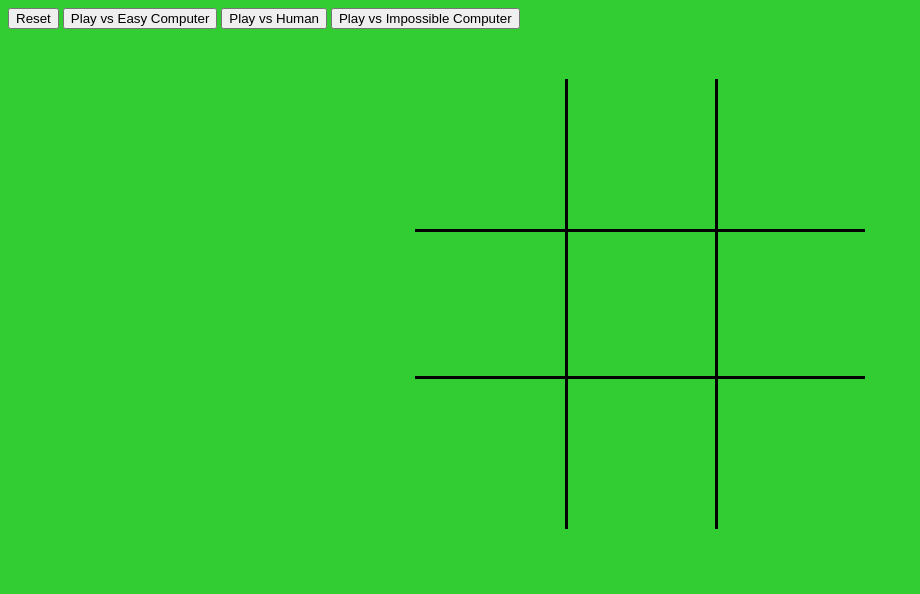
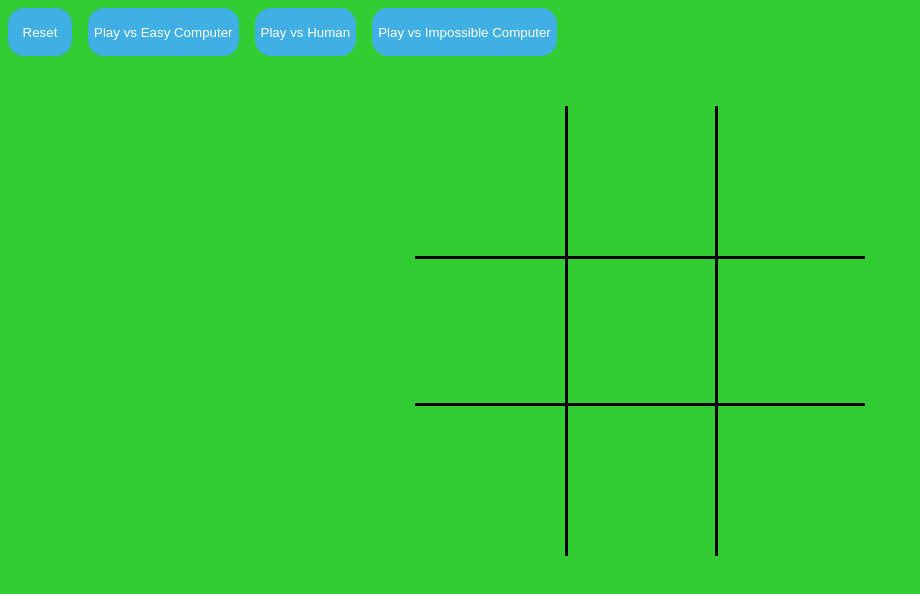
Before and after one commit to WiredGuitars/tic-tac-toe, a plain HTML site: page index.html in a window 1280 px wide. Shown: the whole page, without its empty margins (0-920 px from the left). Drawn offline with Linux system fonts and the light colour scheme.

Commit message:
final finalization, added color and styling to buttons. everything is now pretty-ish

```diff
--- a/scripts.js
+++ b/scripts.js
@@ -87,6 +87,7 @@ const minimax = (board, depth, isMaximizing) => {
   const winner = checkWinningCondition(board, computerPlayer);
   // check if there is a winner
   const availableMoves = getAvailableMoves(board);
+
 // get assign available moves to a new variable (as an array of empty strings)
   if (winner === 1) {
     return 100 - depth; // Adjust the score based on depth
--- a/styles.css
+++ b/styles.css
@@ -44,3 +44,22 @@ body {
   margin-top: 20px;
   font-size: 30px;
 }
+#buttons {
+  display: flex;
+  gap: 1rem;
+}
+
+button {
+  border-radius: 1rem;
+  border: none;
+  height: 3rem;
+  min-width: 4rem;
+  background-color: rgb(63, 175, 228);
+  color: white;
+}
+button:hover {
+  transform: scale(1.1);
+}
+button:active {
+  transform: scale(1.05);
+}
```
